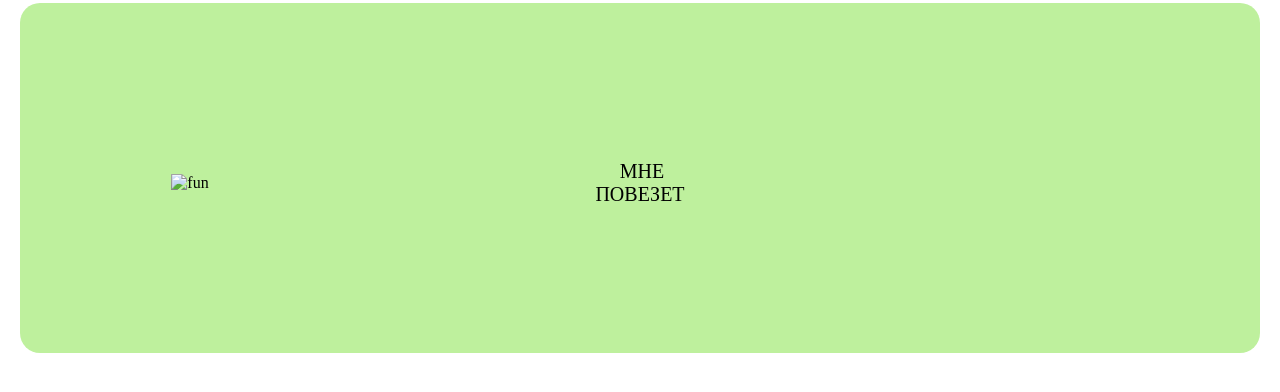
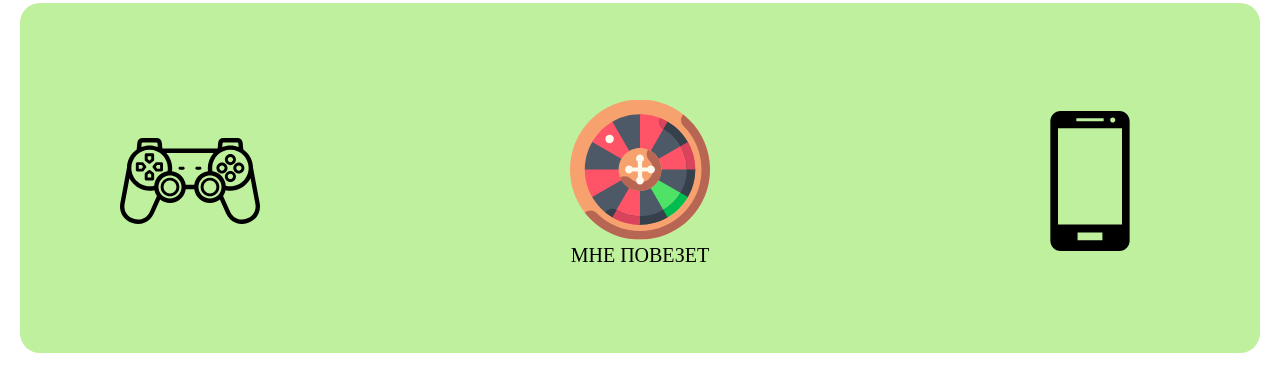
Before and after one commit to trooman/yout_blog, a plain HTML site: page index.html in a window 1280 px wide. Shown: the part 74-466 px from the top of the page. Drawn offline with Linux system fonts and the light colour scheme; the site is published under a folder, as on GitHub Pages, so addresses that start at the root find nothing.

Commit message:
Update index.html

```diff
--- a/index.html
+++ b/index.html
@@ -32,18 +32,18 @@
   <div class="container first-block-wrapper">
     <div class="small-block games">
       <div class="block-icon">
-        <img src="/images/main_block/joystick.svg" alt="fun">
+        <img src="images/main_block/joystick.svg" alt="fun">
       </div>
     </div>
     <div class="wide-block roulette">
       <div class="block-icon">
-        <img src="/images/main_block/roulette.svg" alt="">
+        <img src="images/main_block/roulette.svg" alt="">
         <span class="roulette-text">Мне повезет</span>
       </div>
     </div>
     <div class="small-block technologies">
       <div class="block-icon">
-        <img src="/images/main_block/technologies.svg" alt="">
+        <img src="images/main_block/technologies.svg" alt="">
       </div>
     </div>
   </div>
```
